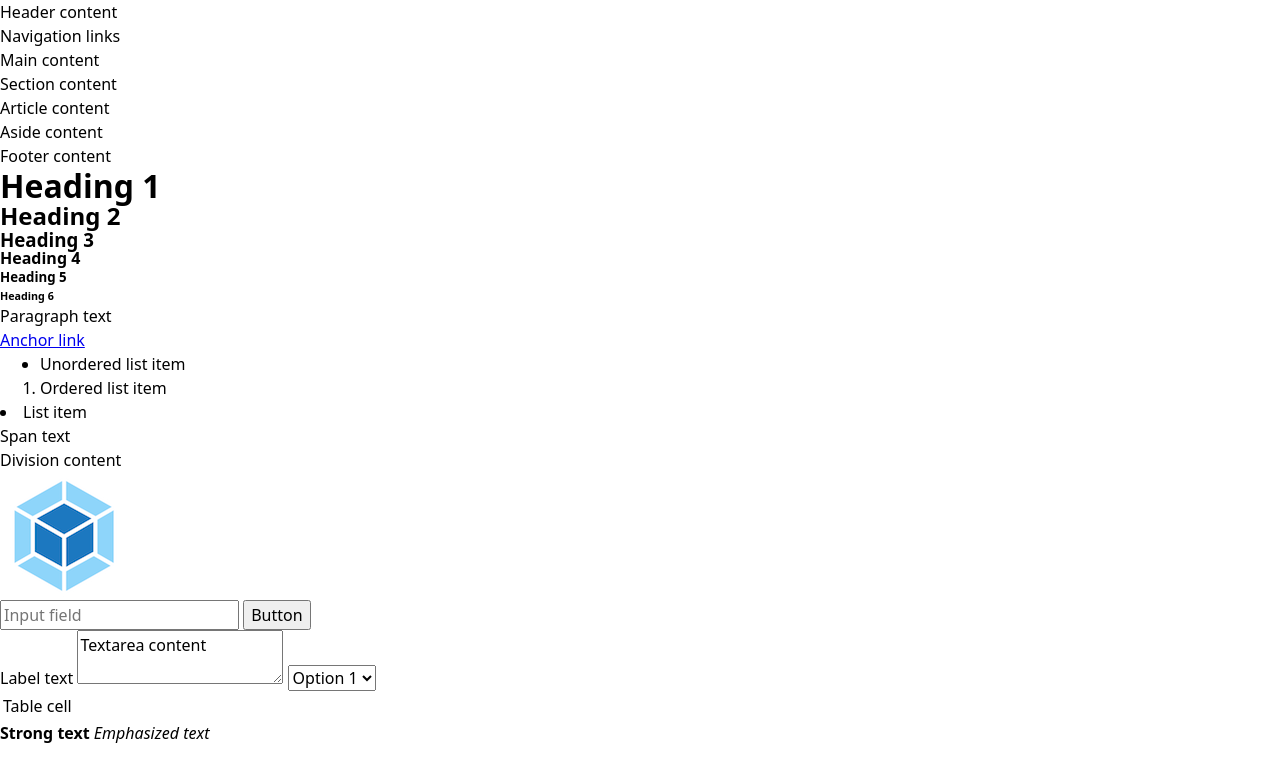
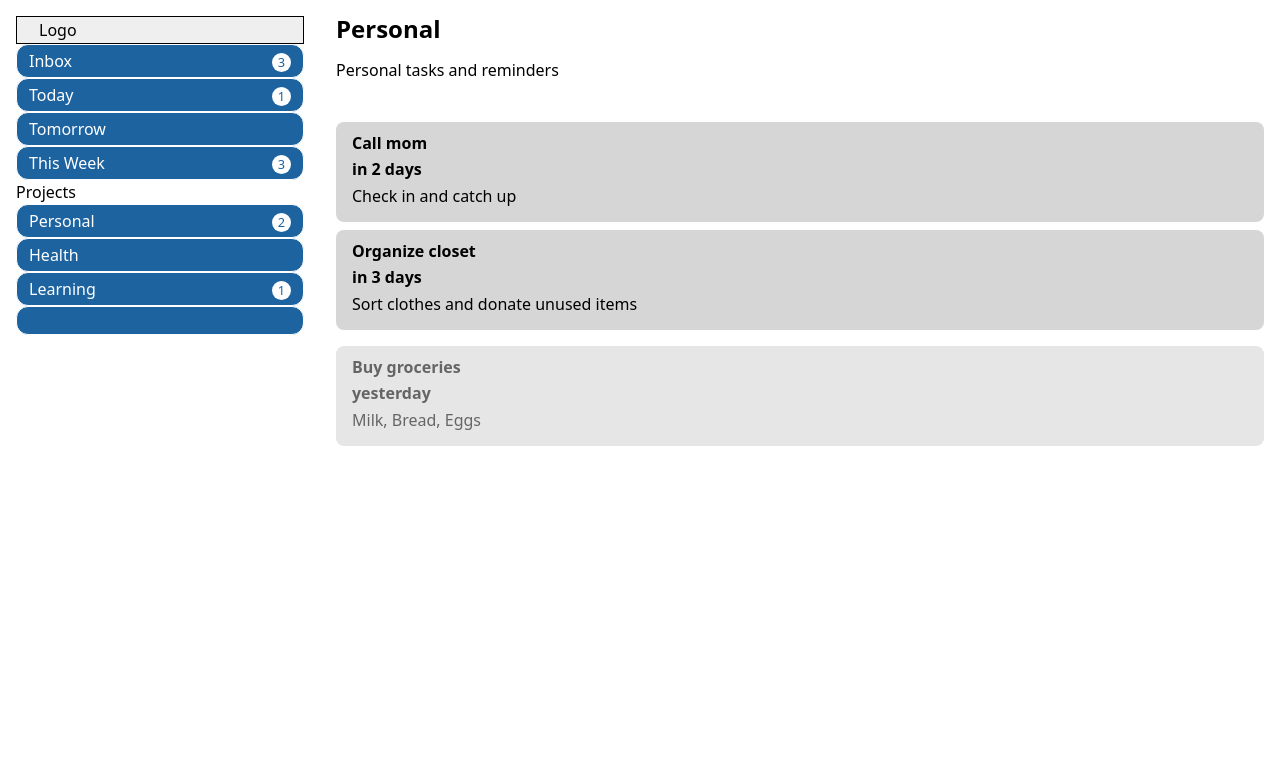
Before and after one commit to detierrez/odin-todo, a website built with webpack: page src/template.html in a window 1280 px wide. Built offline with nearby package versions, Linux system fonts and the light colour scheme.

Commit message:
Implement UI components for project and task management; add styles and functionality

```diff
--- /dev/null
+++ b/src/css/base.css
@@ -0,0 +1,33 @@
+* {
+  /* border: 1px solid; */
+}
+
+body {
+  display: grid;
+  grid-template-columns: 25vw 75vw;
+}
+
+.side {
+  padding: 1em;
+  display: flex;
+  flex-direction: column;
+
+  .logo {
+    display: flex;
+    align-items: center;
+    .placeholder {
+      width: 1em;
+      aspect-ratio: 1;
+    }
+  }
+
+  .collections-container,
+  .projects-container {
+    display: flex;
+    flex-direction: column;
+  }
+}
+
+.hidden {
+  visibility: hidden;
+}
--- a/src/css/reset.css
+++ b/src/css/reset.css
@@ -7,8 +7,13 @@ body {
   line-height: 1.5;
 }
 
-h1, h2, h3, h4,
-button, input, label {
+h1,
+h2,
+h3,
+h4,
+button,
+input,
+label {
   line-height: 1.1;
 }
 
@@ -27,3 +32,8 @@ textarea,
 select {
   font: inherit;
 }
+
+button {
+  border: 1px solid;
+  cursor: pointer;
+}
--- a/src/index.js
+++ b/src/index.js
@@ -1,9 +1,11 @@
 import "modern-normalize";
 import "./css/reset.css";
+import "./css/base.css"
 
 import "./modules/initializer";
 
 import app from "./modules/app";
+import "./modules/ui-controller"
 
 const projects = app.getProjects();
 console.log({ projects });
--- a/src/modules/app.js
+++ b/src/modules/app.js
@@ -1,5 +1,11 @@
 import { Task } from "./task";
-import { Collection, Project } from "./project";
+import {
+  Collection,
+  Project,
+  TodayCollection,
+  TomorrowCollection,
+  WeekCollection,
+} from "./project";
 import Storage from "./storage";
 
 class Application {
@@ -79,6 +85,28 @@ class Application {
     Project.remove(project.id);
     Storage.remove(project);
   }
+
+  collectionClassById = {
+    all: Collection,
+    today: TodayCollection,
+    tomorrow: TomorrowCollection,
+    thisweek: WeekCollection,
+  };
+
+  getCollection(id) {
+    return new this.collectionClassById[id]();
+  }
+
+  getCollections() {
+    const collections = [
+      new Collection(),
+      new TodayCollection(),
+      new TomorrowCollection(),
+      new WeekCollection(),
+    ];
+
+    return collections;
+  }
 }
 
 const app = new Application();
--- /dev/null
+++ b/src/modules/components/project-button.css
@@ -0,0 +1,32 @@
+.project-button {
+  border-radius: 0.75em;
+  color: #fff;
+  background-color: #1d63a0;
+  text-align: left;
+  padding: 0.25em 0.75em;
+
+  &:hover {
+    background-color: #3682c5;
+  }
+
+  &:active {
+    background-color: #124e83;;
+  }
+
+  display: flex;
+  justify-content: space-between;
+  align-items: baseline;
+
+  .pending {
+    display: flex;
+    align-items: center;
+    justify-content: center;
+    width: 1.5em;
+    aspect-ratio: 1;
+    font-weight: 300;
+    font-size: 0.8rem;
+    background-color: #fff;
+    color: #1d63a0;
+    border-radius: 50%;
+  }
+}
--- /dev/null
+++ b/src/modules/components/project-button.js
@@ -0,0 +1,19 @@
+import "./project-button.css";
+
+export function createProjectButton(project) {
+  const btn = document.createElement("button");
+  btn.className = "project-button";
+  btn.dataset.id = project.id;
+
+  const title = document.createElement("div");
+  title.textContent = project.title;
+
+  const pending = document.createElement("div");
+  const pendingAmount = project.totalPending;
+  pending.textContent = pendingAmount;
+  pending.className = "pending";
+  pending.className += pendingAmount > 0 ? "" : " hidden";
+
+  btn.append(title, pending);
+  return btn;
+}
--- /dev/null
+++ b/src/modules/components/project-view.css
@@ -0,0 +1,10 @@
+.project-view {
+  display: flex;
+  flex-direction: column;
+  gap: 1em;
+  padding: 1em;
+
+  .description {
+    min-height: 3em;
+  }
+}
--- /dev/null
+++ b/src/modules/components/project-view.js
@@ -0,0 +1,32 @@
+import "./project-view.css";
+import createTaskCard from "./task-card";
+import createTaskList from "./task-list";
+
+export default function createProjectView(project) {
+  const projectView = document.createElement("div");
+  const title = document.createElement("h2");
+  title.textContent = project.title;
+  projectView.append(title);
+
+  const description = document.createElement("p");
+  description.textContent = project.description;
+  description.className = "description";
+  projectView.append(description);
+
+  const tasks = project.tasks.sort((a, b) => a.dueDate - b.dueDate);
+  const pendingTasks = tasks.filter((task) => !task.isCompleted);
+  const completedTasks = tasks.filter((task) => task.isCompleted);
+
+  if (pendingTasks.length) {
+    const pendingTaskList = createTaskList(pendingTasks);
+    projectView.append(pendingTaskList);
+  }
+
+  if (completedTasks.length) {
+    const completedTaskList = createTaskList(completedTasks);
+    projectView.append(completedTaskList);
+  }
+
+  projectView.className = "project-view";
+  return projectView;
+}
--- /dev/null
+++ b/src/modules/components/task-card.css
@@ -0,0 +1,71 @@
+.task-card {
+  height: max-content;
+  background-color: rgb(214, 214, 214);
+  border-radius: 0.5em;
+  padding: 0.5em;
+  cursor: pointer;
+  border: none;
+  text-align: left;
+
+  &:hover {
+    background-color: rgb(175, 175, 175);
+  }
+
+  &:active {
+    background-color: rgb(143, 143, 143);
+  }
+
+  > * {
+    --horizontal-padding: 0.5em;
+    padding-left: var(--horizontal-padding);
+    padding-right: var(--horizontal-padding);
+
+    display: block;
+  }
+
+  input {
+    font-weight: 600;
+  }
+
+  input,
+  textarea {
+    field-sizing: content;
+    border: none;
+    border-radius: 0.25em;
+    background-color: #0000;
+
+    &:hover {
+      background-color: #0004;
+    }
+
+    &:focus {
+      border: none;
+      outline: 1px solid #0000;
+      background-color: #0004;
+    }
+  }
+
+  .date-formatted {
+    font-size: 0.8rem;
+    color: rgba(0, 0, 0, 0.4);
+  }
+
+  .date-distance {
+    font-size: 0.8rem;
+    color: rgba(0, 0, 0, 0.6);
+  }
+
+  p {
+    font-size: 0.85rem;
+  }
+
+  textarea {
+    /* width: 100%; */
+    min-height: 2rem; /* Optional: Sets a minimum height for better visual appearance */
+    resize: none; /* Optional: Disables manual resizing by the user */
+  }
+}
+
+.completed {
+  opacity: 0.6;
+}
--- /dev/null
+++ b/src/modules/components/task-card.js
@@ -0,0 +1,56 @@
+import {
+  endOfDay,
+  endOfToday,
+  formatDistanceToNow,
+  formatRelative,
+  intlFormat,
+  intlFormatDistance,
+  isWithinInterval,
+  startOfToday,
+} from "date-fns";
+import "./task-card.css";
+
+export default function createTaskCard(task) {
+  const taskCard = document.createElement("button");
+  taskCard.className = "task-card";
+
+  const title = document.createElement("input");
+  title.value = task.title;
+  taskCard.append(title);
+
+  const dateDetails = document.createElement("input");
+  // dateDetails.setAttribute("type", "date");
+  dateDetails.className = "date-details";
+
+  const dateFormatted = document.createElement("span");
+  dateFormatted.className = "date-formatted";
+  dateFormatted.textContent = " - ";
+  dateFormatted.textContent += intlFormat(task.dueDate, {
+    weekday: "short",
+    month: "short",
+    day: "numeric",
+  });
+  // dateDetails.append(dateFormatted);
+  const dateDistance = document.createElement("span");
+  dateDistance.className = "date-distance";
+  const isDueToday = isWithinInterval(task.dueDate, {
+    start: startOfToday,
+    end: endOfToday,
+  });
+  const distance = isDueToday
+    ? "today"
+    : intlFormatDistance(task.dueDate, new Date()).replace("/$./");
+  dateDistance.textContent = distance[0].toUpperCase() + distance.slice(1);
+
+  dateDetails.value = distance;
+  dateDetails.append(dateDistance);
+
+  taskCard.append(dateDetails);
+
+  const description = document.createElement("textarea");
+  description.textContent = task.description;
+
+  taskCard.append(description);
+  if (task.isCompleted) taskCard.classList.add("completed");
+  return taskCard;
+}
--- /dev/null
+++ b/src/modules/components/task-list.css
@@ -0,0 +1,5 @@
+.task-list {
+  display: flex;
+  flex-direction: column;
+  gap: 0.5em;
+}
--- /dev/null
+++ b/src/modules/components/task-list.js
@@ -0,0 +1,14 @@
+import "./task-list.css";
+import createTaskCard from "./task-card";
+
+export default function createTaskList(tasks) {
+  const taskList = document.createElement("div");
+
+  for (const task of tasks) {
+    const taskCard = createTaskCard(task);
+    taskList.append(taskCard);
+  }
+
+  taskList.className = "task-list";
+  return taskList;
+}
--- a/src/modules/project.js
+++ b/src/modules/project.js
@@ -12,19 +12,22 @@ import { Task } from "./task";
 import IndexingClass from "./indexing-class";
 
 export class Collection {
-  constructor({ id, title, description }) {
+  constructor({
+    id = "all",
+    title = "Inbox",
+    description = "All of your tasks",
+  } = {}) {
     this.id = id || crypto.randomUUID();
     this.title = title;
     this.description = description;
   }
 
   get tasks() {
-    return Task.getTasks();
+    return Task.getAll();
   }
 
   get totalCompleted() {
     let count = 0;
-    let taskClass = Task;
     for (const task of this.tasks) {
       count += +task.isCompleted;
     }
@@ -79,7 +82,7 @@ export class TimeCollection extends Collection {
   }
 
   get tasks() {
-    return Task.getTasks().filter((task) =>
+    return Task.getAll().filter((task) =>
       isWithinInterval(task.dueDate, this.timeInterval)
     );
   }
@@ -94,8 +97,8 @@ export class TodayCollection extends TimeCollection {
     title = "Today",
     description = "Everything due today",
     id = "today",
-  }) {
-    super(title, description, id);
+  } = {}) {
+    super({ title, description, id });
   }
 
   get timeInterval() {
@@ -111,8 +114,8 @@ export class TomorrowCollection extends TimeCollection {
     title = "Tomorrow",
     description = "To do tomorrow",
     id = "tomorrow",
-  }) {
-    super(title, description, id);
+  } = {}) {
+    super({ title, description, id });
   }
 
   get timeInterval() {
@@ -128,8 +131,8 @@ export class WeekCollection extends TimeCollection {
     title = "This Week",
     description = "What's to be done this week",
     id = "thisweek",
-  }) {
-    super(title, description, id);
+  } = {}) {
+    super({ title, description, id });
   }
 
   get timeInterval() {
--- a/src/modules/ui-controller.js
+++ b/src/modules/ui-controller.js
@@ -0,0 +1,41 @@
+import app from "./app";
+import { createProjectButton } from "./components/project-button";
+import createProjectView from "./components/project-view";
+
+const collectionsContainer = document.querySelector(".collections-container");
+const collections = app.getCollections();
+for (const collection of collections) {
+  const btn = createProjectButton(collection);
+  btn.addEventListener("click", renderCollectionView);
+  collectionsContainer.appendChild(btn);
+}
+
+function renderCollectionView(event) {
+  const projectId = this.dataset.id;
+  const project = app.getCollection(projectId);
+  const projectView = createProjectView(project);
+  divMain.replaceChildren(projectView);
+}
+
+const projectsContainer = document.querySelector(".projects-container");
+const projects = app.getProjects();
+for (const project of projects) {
+  const btn = createProjectButton(project);
+  btn.addEventListener("click", renderProjectView);
+  projectsContainer.appendChild(btn);
+}
+
+function renderProjectView(event) {
+  const projectId = this.dataset.id;
+  const project = app.getProject(projectId);
+  const projectView = createProjectView(project);
+  divMain.replaceChildren(projectView);
+}
+
+const btn = createProjectButton("+");
+projectsContainer.appendChild(btn);
+
+const divMain = document.querySelector(".main");
+const projectView = createProjectView(projects[0]);
+
+divMain.append(projectView);
--- a/src/template.html
+++ b/src/template.html
@@ -6,46 +6,21 @@
     <title>Odin Todo</title>
 </head>
 <body>
-<header>Header content</header>
-<nav>Navigation links</nav>
-<main>Main content</main>
-<section>Section content</section>
-<article>Article content</article>
-<aside>Aside content</aside>
-<footer>Footer content</footer>
-<h1>Heading 1</h1>
-<h2>Heading 2</h2>
-<h3>Heading 3</h3>
-<h4>Heading 4</h4>
-<h5>Heading 5</h5>
-<h6>Heading 6</h6>
-<p>Paragraph text</p>
-<a href="#">Anchor link</a>
-<ul>
-    <li>Unordered list item</li>
-</ul>
-<ol>
-    <li>Ordered list item</li>
-</ol>
-<li>List item</li>
-<span>Span text</span>
-<div>Division content</div>
-<img src="./asset/img/icon.png" alt="Image description">
-<form>
-    <input type="text" placeholder="Input field">
-    <button type="submit">Button</button>
-</form>
-<label for="input">Label text</label>
-<textarea>Textarea content</textarea>
-<select>
-    <option>Option 1</option>
-</select>
-<table>
-    <tr>
-        <td>Table cell</td>
-    </tr>
-</table>
-<strong>Strong text</strong>
-<em>Emphasized text</em>
+
+    <div class="side">
+        <button class="side-button logo" class="logo">
+            <div class="placeholder"></div>
+            <span>Logo</span>
+        </button>
+        <div class="collections-container">
+
+        </div>
+
+        <div>Projects</div>
+        <div class="projects-container">
+        </div>
+    </div>
+    <div class="main"></div>
+
 </body>
 </html>
```
